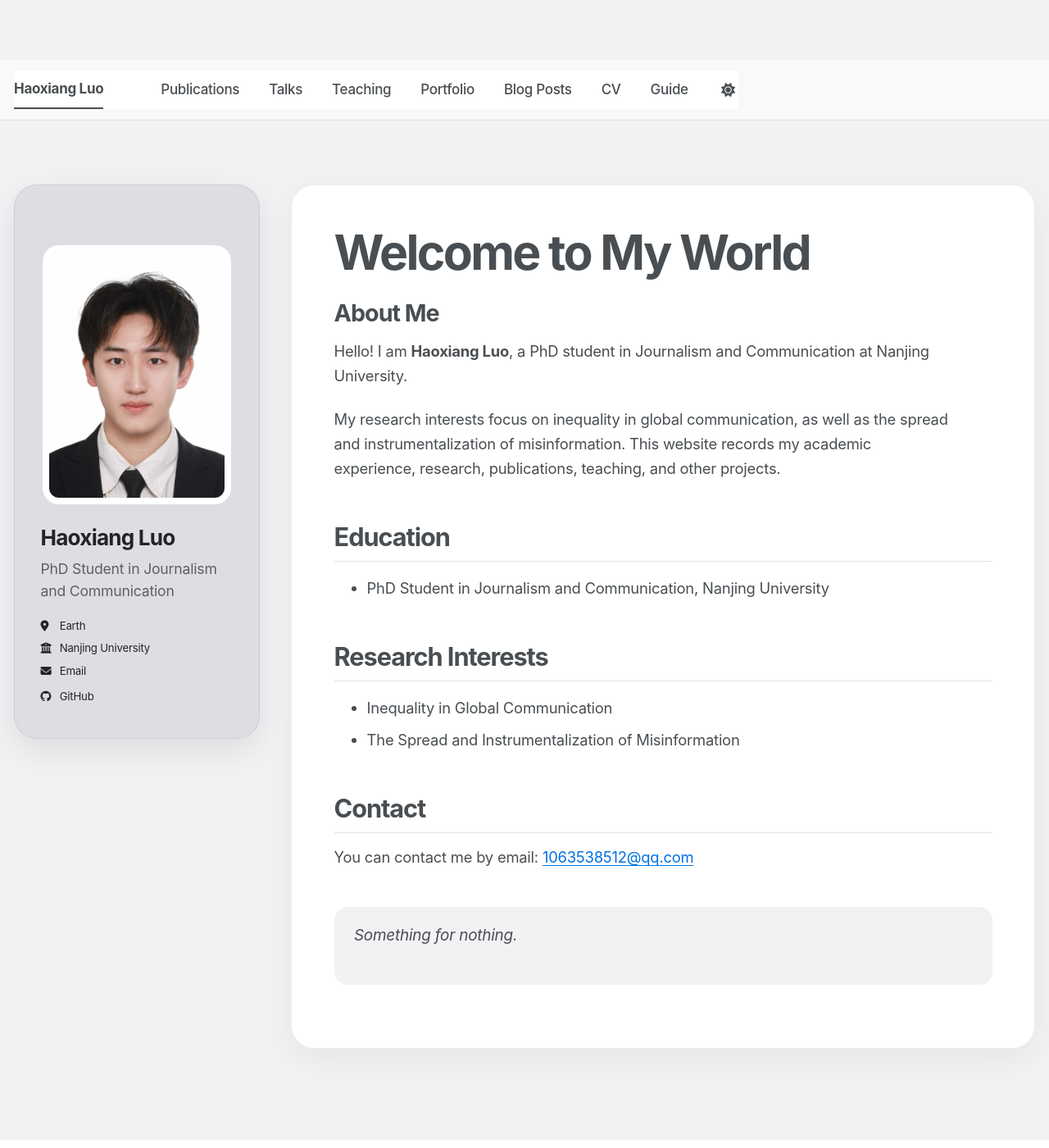
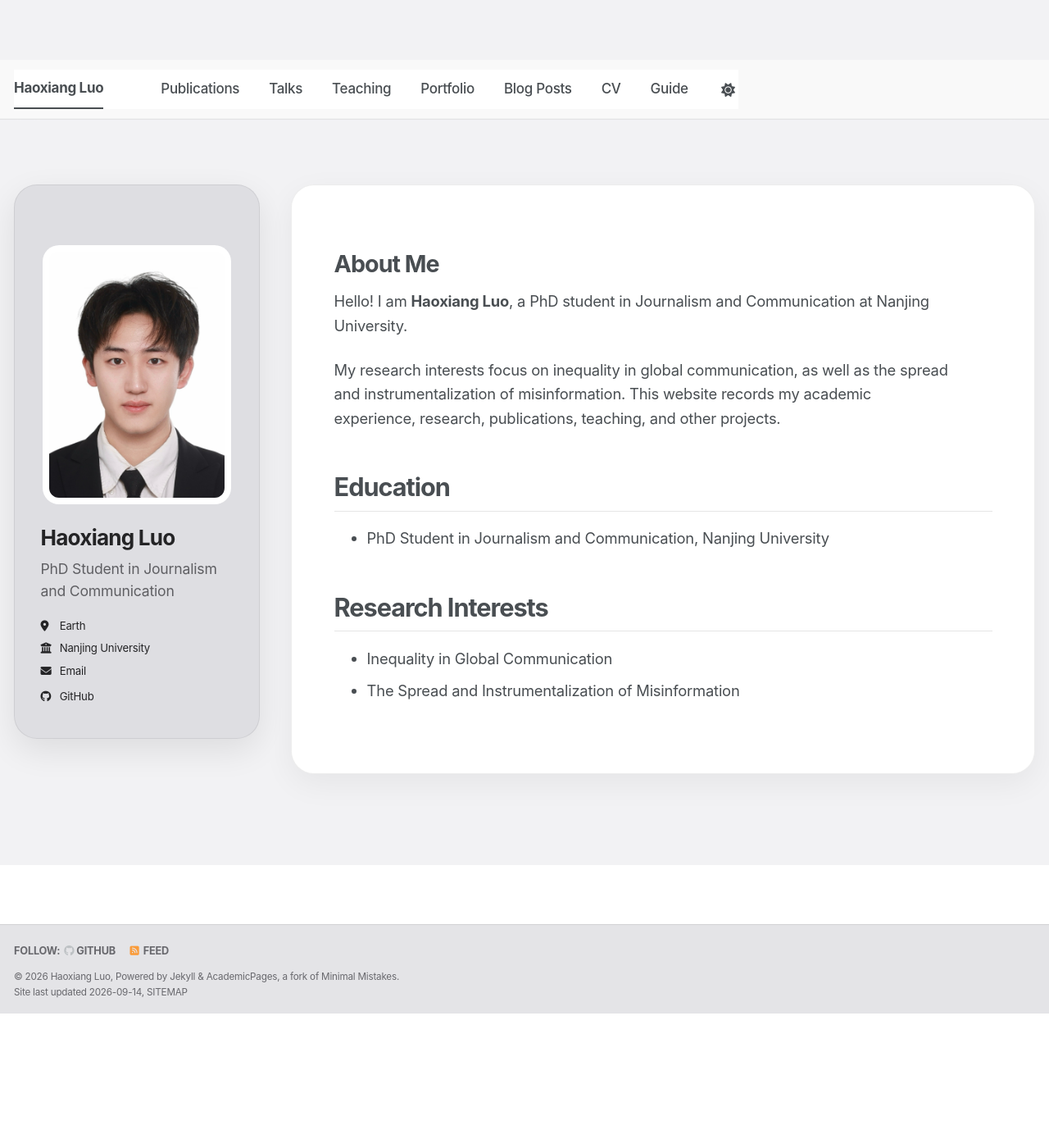
Before and after one commit to HaoxiangLuo/HaoxiangLuo.github.io, a Jekyll site: the page built from _pages/about.md, in a window 1280 px wide and 1400 px high. Shown: the whole window at 82% size. Built offline with Jekyll 4.4.1, drawn with Linux system fonts in a browser that asks for light colours; a style sheet for code colours, icons or effects is not loaded.

Commit message:
Simplify homepage introduction

```diff
--- a/_pages/about.md
+++ b/_pages/about.md
@@ -1,6 +1,6 @@
 ---
 permalink: /
-title: "Welcome to My World"
+title: ""
 author_profile: true
 redirect_from:
   - /about/
@@ -21,9 +21,3 @@ My research interests focus on inequality in global communication, as well as th
 
 - Inequality in Global Communication
 - The Spread and Instrumentalization of Misinformation
-
-## Contact
-
-You can contact me by email: [1063538512@qq.com](mailto:1063538512@qq.com)
-
-> Something for nothing.
```
